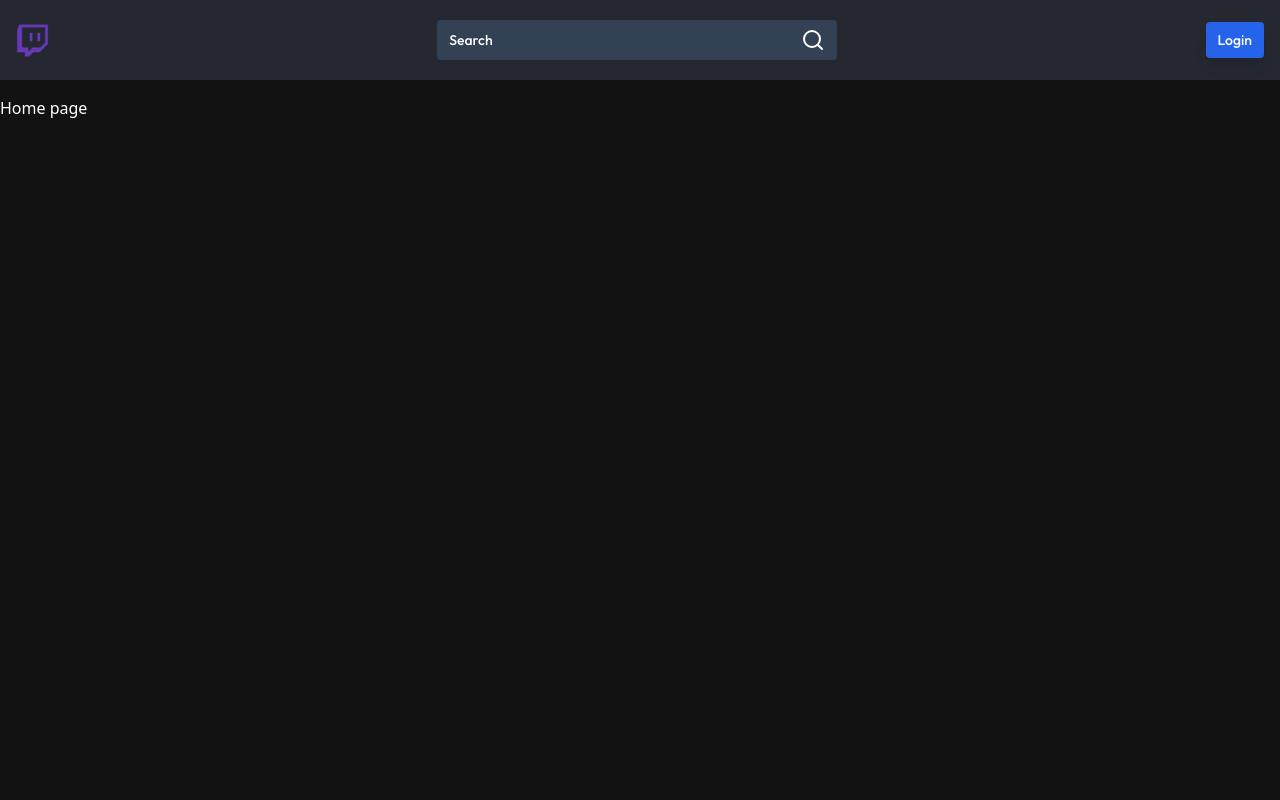
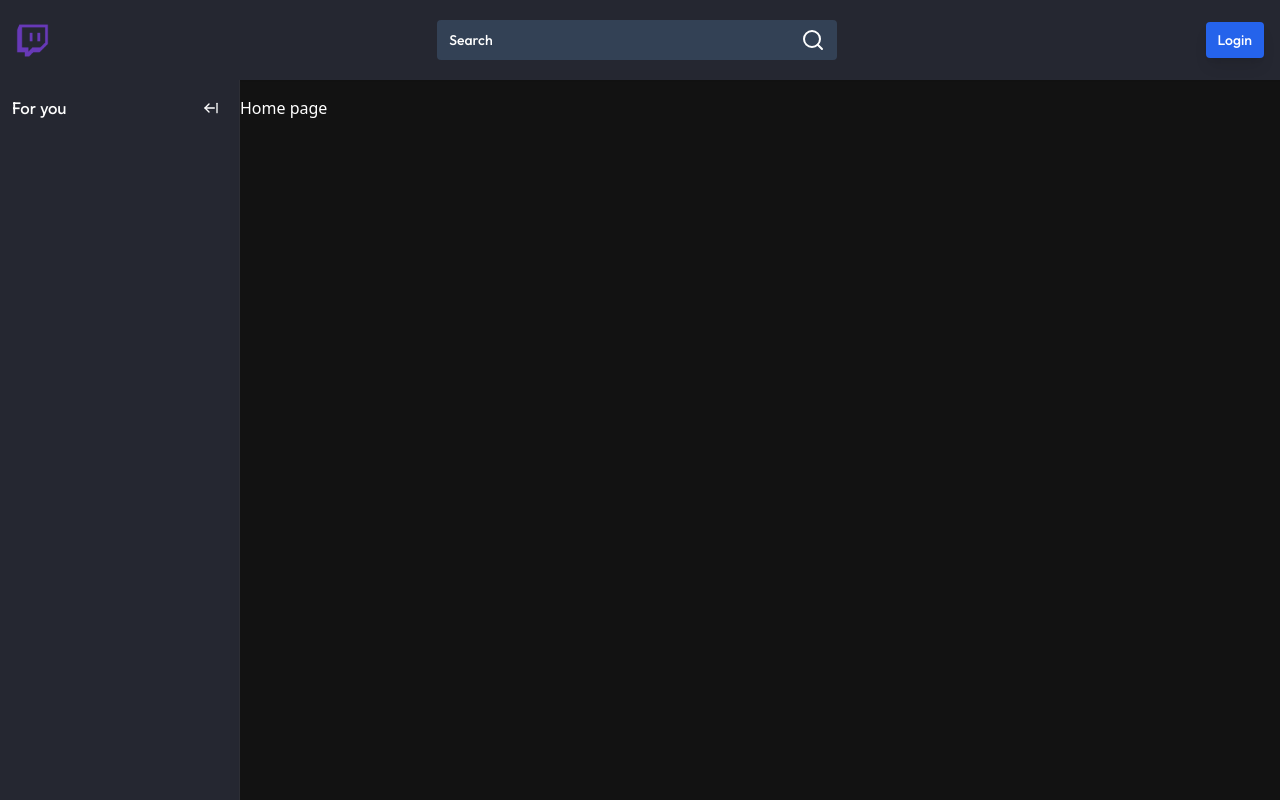
Before and after one commit to Durgesh2008/video-twitch, a Next.js app: page / in a window 1280 px wide. Built offline with nearby package versions, Linux system fonts and the light colour scheme; no server answers.

Commit message:
add sidebar design

```diff
--- /dev/null
+++ b/app/(browse)/_components/Container.tsx
@@ -0,0 +1,28 @@
+"use client"
+
+import { cn } from '@/lib/utils'
+import { useSidebar } from '@/store/use-sidbar'
+import React, { useEffect } from 'react'
+import { useMediaQuery } from 'usehooks-ts'
+interface ContainerProps{
+    children:React.ReactNode
+}
+const Container = ({children}:ContainerProps) => {
+    const {collapsed,onExapnd,onCollapsed}=useSidebar((state)=>state)
+    const matches = useMediaQuery("(max-width:1024px)")
+
+    useEffect(()=>{
+ if (matches){
+    onCollapsed()
+ }else{
+    onExapnd()
+ }
+    },[matches])
+  return (
+    <div className={cn("flex-1",collapsed?"ml-[70px]":"ml-[70px] lg:ml-60" )}>
+        {children}
+    </div>
+  )
+}
+
+export default Container
--- /dev/null
+++ b/app/(browse)/_components/siderbar/Toggle.tsx
@@ -0,0 +1,50 @@
+"use client";
+import { satoshiFont } from '@/app/font';
+import Hint from '@/components/Hint';
+import { Button } from '@/components/ui/button';
+import { useSidebar } from '@/store/use-sidbar';
+import { ArrowLeftFromLine, ArrowRightFromLine } from 'lucide-react';
+import React from 'react'
+
+const Toggle = () => {
+
+    const {collapsed,onExapnd,onCollapsed} = useSidebar((state)=>state)
+
+    const label = collapsed? "Expand" :"Collapse"
+  return (
+    <>
+    {
+        collapsed?
+        <div className='hidden  p-3 pl-3 mb-2 lg:flex items-center w-full'>
+            <Hint label={label} side='right' aschild>
+            <Button
+            onClick={onExapnd}
+            variant="ghost"
+            className='h-auto p-2 ml-auto'
+            >
+                <ArrowRightFromLine className='h-4 w-4'/>
+            </Button>
+            </Hint>
+
+        </div>:
+        <div className={`p-3 pl-3 mb-2 flex items-center w-full ${satoshiFont.className}`}>
+            <p className='font-semibold text-primary '>
+                For you
+            </p>
+            <Hint label={label} side='right' aschild>
+            <Button
+            onClick={onCollapsed}
+            variant="ghost"
+            className='h-auto p-2 ml-auto'
+            >
+                <ArrowLeftFromLine className='h-4 w-4'/>
+            </Button>
+            </Hint>
+
+        </div>
+    }
+    </>
+  )
+}
+
+export default Toggle
--- /dev/null
+++ b/app/(browse)/_components/siderbar/Wrapper.tsx
@@ -0,0 +1,17 @@
+"use client"
+import { useSidebar } from '@/store/use-sidbar'
+import React from 'react'
+interface WrapperType{
+    children:React.ReactNode
+}
+const Wrapper = ({children}:WrapperType) => {
+    const {collapsed} = useSidebar((state)=>state)
+  return (
+    <aside className={`fixed left-0  flex flex-col h-full bg-[#252731] border-r border-[#2d2e35] z-50 top-20 ${ collapsed ? "w-[70px]":"w-60"} transition-all delay-150 duration-300`}>
+    {children}
+    </aside>
+
+  )
+}
+
+export default Wrapper
--- /dev/null
+++ b/app/(browse)/_components/siderbar/index.tsx
@@ -0,0 +1,15 @@
+import React from 'react'
+import Wrapper from './Wrapper'
+import Toggle from './Toggle'
+
+const SideBar = () => {
+  return (
+    <>
+    <Wrapper>
+        <Toggle/>
+    </Wrapper>
+    </>
+  )
+}
+
+export default SideBar
--- a/app/(browse)/layout.tsx
+++ b/app/(browse)/layout.tsx
@@ -1,13 +1,18 @@
 import React from 'react'
 import Navbar from './_components/navbar'
+import SideBar from './_components/siderbar'
+import Container from './_components/Container'
 
 const Browselayout = ({children}:{children:React.ReactNode}) => {
   return (
     <>
+      <Navbar/>
+    <div className='flex h-[80%] pt-4'>
+    <SideBar/>
+    <Container>
+    {children}
+    </Container>
 
-    <div className='flex h-[80%] pt-4'>
-    <Navbar/>
-    {children}
     </div>
 
     </>
--- /dev/null
+++ b/components/Hint.tsx
@@ -0,0 +1,34 @@
+
+import React from 'react'
+import { Tooltip, TooltipContent, TooltipProvider, TooltipTrigger } from './ui/tooltip';
+import { authorFont } from '@/app/font';
+
+
+interface HintProps {
+    label:string;
+    children:React.ReactNode;
+    aschild?:boolean;
+    side?:'top'|'bottom' | 'left' | 'right';
+    align?:'start'|'center'| 'end'
+
+}
+
+const Hint = ({label,children,aschild,side,align}:HintProps) => {
+  return (
+    <TooltipProvider >
+<Tooltip delayDuration={300} >
+  <TooltipTrigger asChild={aschild} >
+    {children}
+  </TooltipTrigger>
+  <TooltipContent align={align} side={side} className={`text-black bg-white rounded-[8px] shadow-sm`}>
+    <p className={`${authorFont.className} font-semibold`}>
+    {label}
+    </p>
+
+  </TooltipContent>
+</Tooltip>
+    </TooltipProvider>
+  )
+}
+
+export default Hint
--- /dev/null
+++ b/components/ui/tooltip.tsx
@@ -0,0 +1,30 @@
+"use client"
+
+import * as React from "react"
+import * as TooltipPrimitive from "@radix-ui/react-tooltip"
+
+import { cn } from "@/lib/utils"
+
+const TooltipProvider = TooltipPrimitive.Provider
+
+const Tooltip = TooltipPrimitive.Root
+
+const TooltipTrigger = TooltipPrimitive.Trigger
+
+const TooltipContent = React.forwardRef<
+  React.ElementRef<typeof TooltipPrimitive.Content>,
+  React.ComponentPropsWithoutRef<typeof TooltipPrimitive.Content>
+>(({ className, sideOffset = 4, ...props }, ref) => (
+  <TooltipPrimitive.Content
+    ref={ref}
+    sideOffset={sideOffset}
+    className={cn(
+      "z-50 overflow-hidden rounded-md border bg-popover px-3 py-1.5 text-sm text-popover-foreground shadow-md animate-in fade-in-0 zoom-in-95 data-[state=closed]:animate-out data-[state=closed]:fade-out-0 data-[state=closed]:zoom-out-95 data-[side=bottom]:slide-in-from-top-2 data-[side=left]:slide-in-from-right-2 data-[side=right]:slide-in-from-left-2 data-[side=top]:slide-in-from-bottom-2",
+      className
+    )}
+    {...props}
+  />
+))
+TooltipContent.displayName = TooltipPrimitive.Content.displayName
+
+export { Tooltip, TooltipTrigger, TooltipContent, TooltipProvider }
--- a/package.json
+++ b/package.json
@@ -14,6 +14,7 @@
     "@next/font": "^14.2.3",
     "@prisma/client": "^5.14.0",
     "@radix-ui/react-slot": "^1.0.2",
+    "@radix-ui/react-tooltip": "^1.0.7",
     "class-variance-authority": "^0.7.0",
     "clsx": "^2.1.1",
     "lucide-react": "^0.379.0",
@@ -24,7 +25,9 @@
     "react-dom": "^18",
     "svix": "^1.24.0",
     "tailwind-merge": "^2.3.0",
-    "tailwindcss-animate": "^1.0.7"
+    "tailwindcss-animate": "^1.0.7",
+    "usehooks-ts": "^3.1.0",
+    "zustand": "^4.5.2"
   },
   "devDependencies": {
     "@types/node": "^20",
--- /dev/null
+++ b/store/use-sidbar.ts
@@ -0,0 +1,16 @@
+import { create } from "zustand";
+
+interface SidebarStore{
+    collapsed:boolean;
+    onExapnd:()=>void;
+    onCollapsed:()=>void
+
+}
+
+export const useSidebar = create<SidebarStore>((set)=>({
+    collapsed:false,
+    onExapnd:()=>set(()=>({collapsed:false})),
+    onCollapsed:()=>set(()=>({collapsed:true}))
+})
+
+)
```
Also changed, not shown: 1 other file (tests, documents, lock files or other folders).
